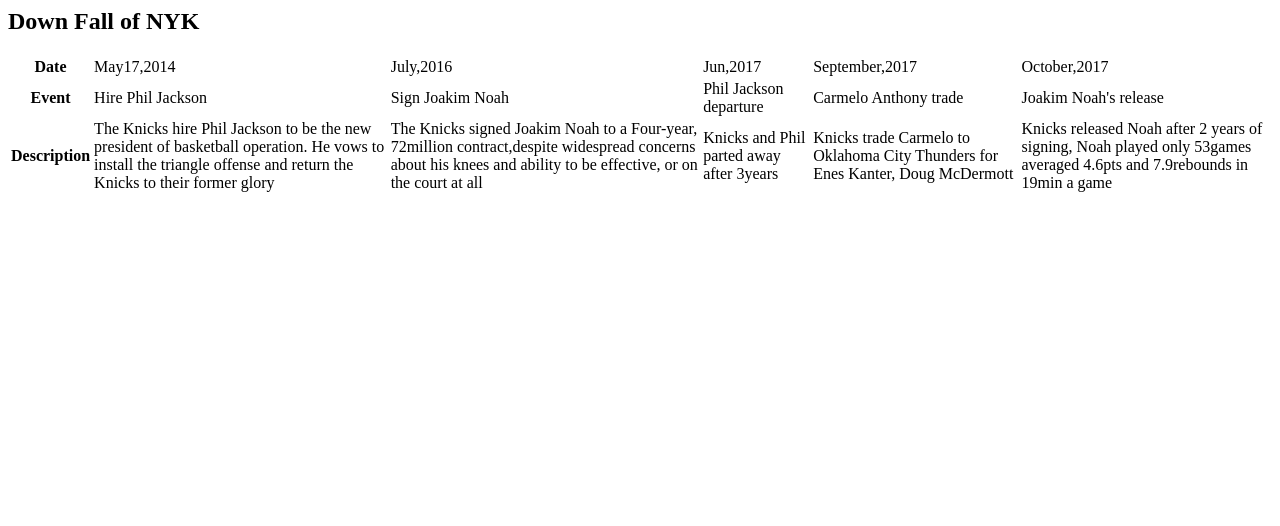
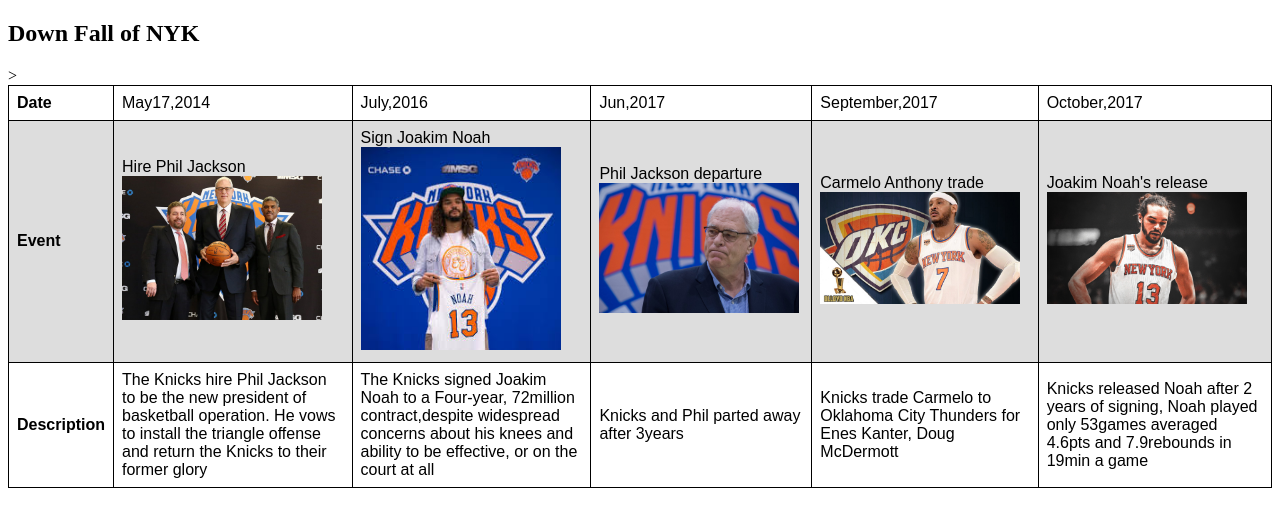
Before and after one commit to wilcc/Darkest-timeline, a plain HTML site: page table2.html in a window 1280 px wide. Drawn offline with Linux system fonts and the light colour scheme.

Commit message:
separate table

```diff
--- a/table2.html
+++ b/table2.html
@@ -1,9 +1,31 @@
-</head>
+<!DOCTYPE html>
+<html>
+    <head>
+        <title>Darkest Timeline</title>
+        <style>table {
+            font-family: arial, sans-serif;
+            border-collapse: collapse;
+            width: 100%;
+        }
 
+        td, th {
+            border: 1px solid black;
+            text-align: left;
+            padding: 8px;
+        }
+
+        tr:nth-child(even) {
+            background-color: #dddddd;
+        }
+
+
+
+    </style>
+    </head>
 <body>
     <p>
         <h2>Down Fall of NYK</h2>
-        <table style="width: 100%;">
+        <table>
             <tr>
                 <th>Date</th>
                 <td>May17,2014</td>
@@ -15,11 +37,21 @@
             </tr>
             <tr>
                 <th>Event</th>
-                <td>Hire Phil Jackson</td>
-                <td>Sign Joakim Noah</td>
-                <td>Phil Jackson departure</td>
-                <td>Carmelo Anthony trade</td>
-                <td>Joakim Noah's release</td>
+                <td>Hire Phil Jackson
+                    <a href="https://www.espn.com/new-york/nba/story/_/id/10607795/phil-jackson-deal-new-york-knicks-finalized">
+                        <img src="./img/phil-group.jpg"width="200"></a></td>
+                <td>Sign Joakim Noah
+                    <a href="https://www.espn.com/nba/story/_/id/16688846/new-york-knicks-joakim-noah-agree-4-year-72-million-deal">
+                        <img src="./img/download.jpeg"width="200"></a></td>
+                <td>Phil Jackson departure
+                    <a href="https://www.nytimes.com/2017/06/28/sports/phil-jackson-new-york-knicks.html">
+                        <img src="./img/phil-jackson-firedjpg.jpg"width="200"></a></td>
+                <td>Carmelo Anthony trade
+                    <a href="https://www.nba.com/article/2017/09/25/new-york-knicks-trade-carmelo-anthony-oklahoma-city-thunder">
+                        <img src="./img/maxresdefault.jpg"width="200"></a></td>>
+                <td>Joakim Noah's release
+                    <a href="https://www.si.com/nba/2018/10/13/knicks-waive-joakim-noah-still-owe-38-million-former-bulls-center">
+                        <img src="./img/a11_Joakim_Noah.jpg"width="200"></a></td>
             </tr>
             <tr>
                 <th>Description</th>
@@ -36,5 +68,5 @@
 
 
 
-    </p
+    </p>
 </body>
```
Also changed, not shown: index.html (+32 -7 lines), table.html (added).
